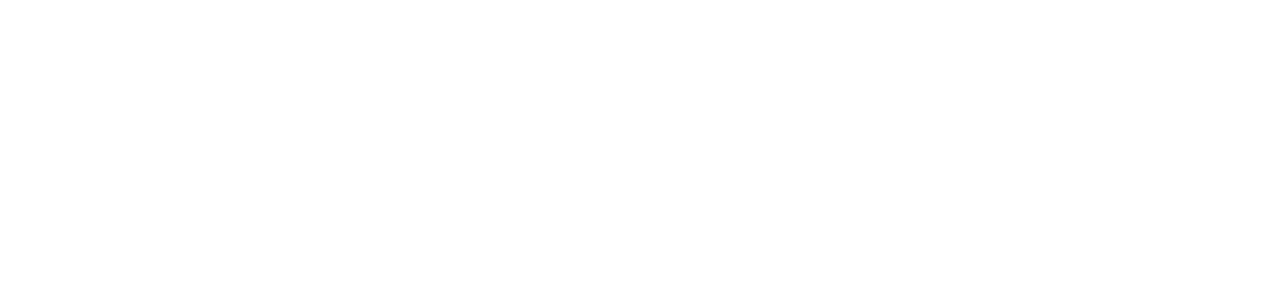
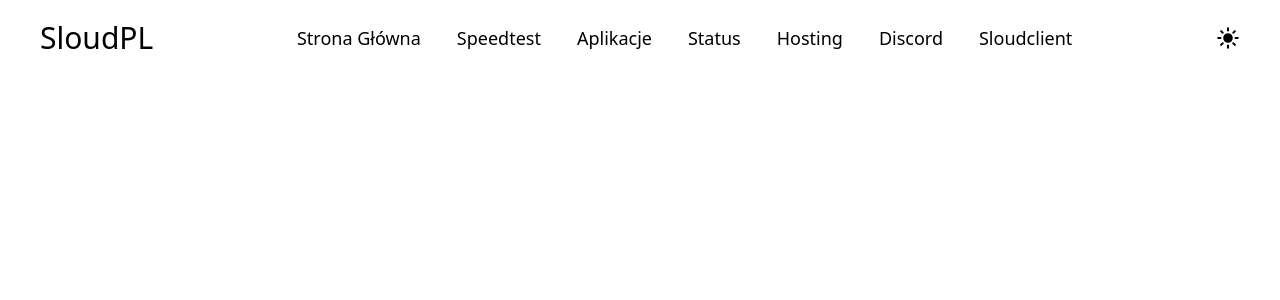
Before and after one commit to EisOokami/SloudPLPage, a React (Vite) app: page / in a window 1280 px wide. Shown: the top 300 px of the page. Built offline with nearby package versions, Linux system fonts and the light colour scheme.

Commit message:
feat: Added Navbar component

```diff
--- a/src/components/pages/LandingPage.tsx
+++ b/src/components/pages/LandingPage.tsx
@@ -1,3 +1,13 @@
+import { lazy, Suspense } from "react";
+
+const Navbar = lazy(() => import("./navbar/Navbar"));
+
 export default function LandingPage() {
-    return <></>;
+    return (
+        <>
+            <Suspense>
+                <Navbar />
+            </Suspense>
+        </>
+    );
 }
--- /dev/null
+++ b/src/components/pages/navbar/Navbar.tsx
@@ -0,0 +1,53 @@
+import { useEffect, useState } from "react";
+import { FaMoon } from "react-icons/fa";
+import { IoSunny } from "react-icons/io5";
+
+const initialNavbarOptions = [
+    "Strona Główna",
+    "Speedtest",
+    "Aplikacje",
+    "Status",
+    "Hosting",
+    "Discord",
+    "Sloudclient",
+];
+
+export default function Navbar() {
+    const [isDarkMode, setIsDarkMode] = useState(false);
+
+    useEffect(() => {
+        if (isDarkMode) {
+            document.documentElement.classList.add("dark");
+        } else {
+            document.documentElement.classList.remove("dark");
+        }
+    }, [isDarkMode]);
+
+    const handleDarkMode = () => {
+        setIsDarkMode(!isDarkMode);
+    };
+
+    return (
+        <nav className="navbar sticky top-0 left-0 right-0 flex items-center px-10 py-5 bg-white dark:bg-dark-mode-black transition">
+            <h3 className="text-3xl dark:text-white transition">SloudPL</h3>
+            <ul className="flex justify-center items-center gap-3 w-full">
+                {initialNavbarOptions.map((option, i) => (
+                    <li
+                        key={i}
+                        className="px-3 py-1 text-lg dark:text-white hover:bg-gray-100 dark:hover:bg-dark-mode-gray-2 rounded-md cursor-pointer transition"
+                    >
+                        {option}
+                    </li>
+                ))}
+            </ul>
+            <div className="flex items-center">
+                <button
+                    className="text-2xl dark:text-white transition"
+                    onClick={handleDarkMode}
+                >
+                    {isDarkMode ? <FaMoon /> : <IoSunny />}
+                </button>
+            </div>
+        </nav>
+    );
+}
```
